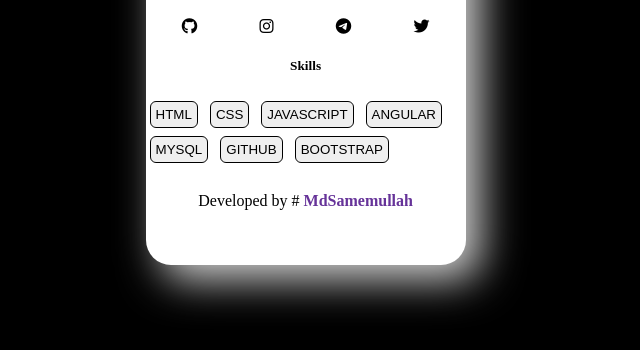
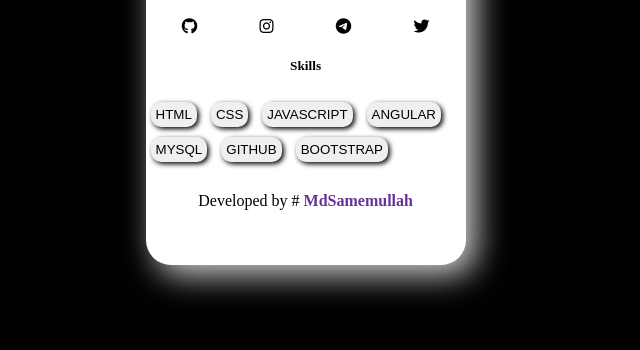
Before and after one commit to MdSamemullah/Profile_card, a plain HTML site: page index.html in a window 1280 px wide. Shown: the part 320-670 px from the top of the page, without its empty margins (368-1008 px from the left). Drawn offline with Linux system fonts and the light colour scheme.

Commit message:
css work completed

```diff
--- a/style.css
+++ b/style.css
@@ -17,7 +17,7 @@ body{
     padding: 30px 0 55px;
     overflow: hidden;
     position: relative;
-    box-shadow: 15px 15px 42px #d0d0d0;
+    box-shadow: 10px 10px 32px #d0d0d0;
     width: 25vw;
     border-radius: 25px;
 }
@@ -55,16 +55,13 @@ div .profile{
     justify-content: center;
     align-items: center;
 }
-
-h6 .skl-title{
-    text-align: center;
-}
 button{
     border: white;
     margin: 5px;
     padding: 5px 5px;
-    outline: 1px solid black;
-    border-radius: 5px ;
+    outline: 0px solid black;
+    border-radius: 10px ;
+    box-shadow: 2px 2px 5px black;
 }
 button a{
     color: black;
```
